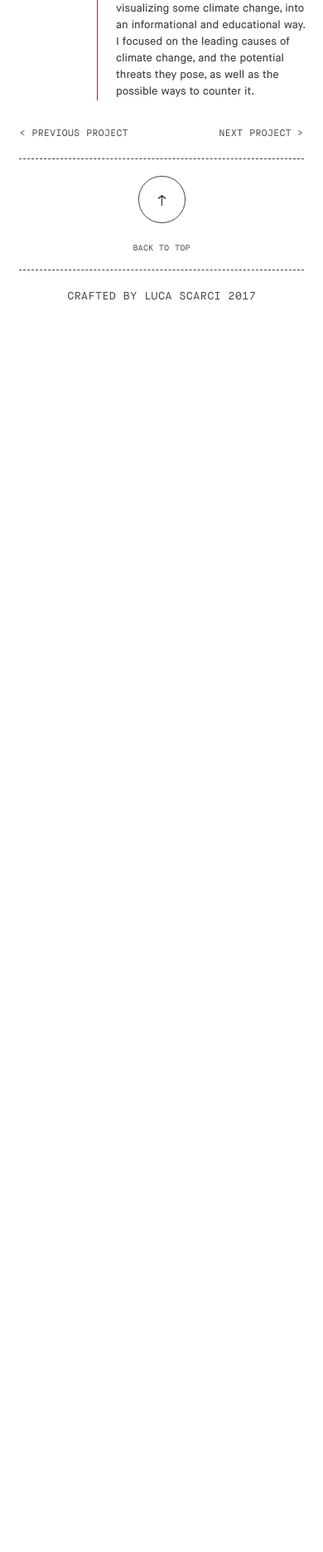
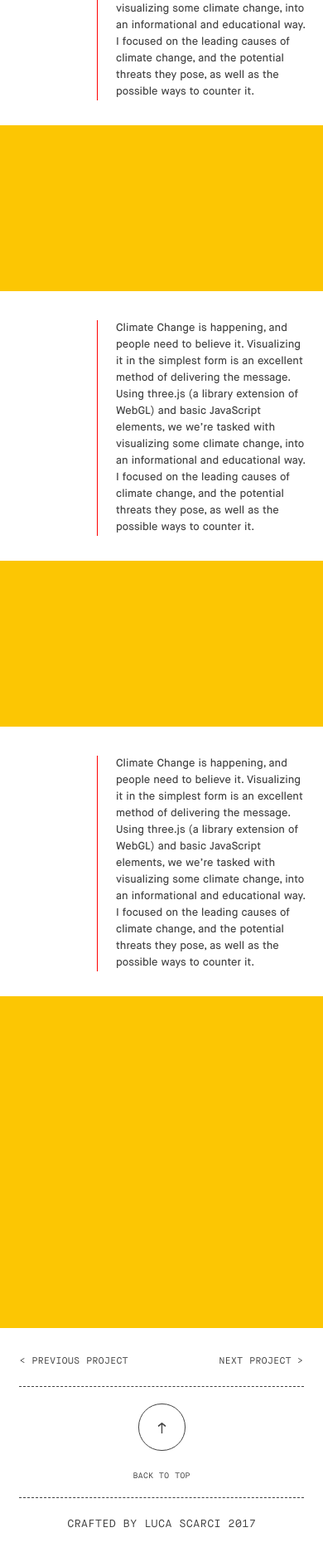
Before and after one commit to lucascarci/gm-porfolio, a PHP site: page /project_beta.php in a window 390 px wide. Shown: the part 1025-2896 px from the top of the page at 83% size. Before the commit the page ends 1387 px from the top, so only its background shows below. Run offline with PHP 8.4, Linux system fonts and the light colour scheme.

Commit message:
Sandbox
Added sand.php to server

```diff
--- a/contact.php
+++ b/contact.php
@@ -19,7 +19,7 @@
             <span id="tooltip-span">This isnt me. Its my camera.</span>
         </a>
         <div class="about__info">
-            <div class="about__title">Headline</div>
+            <div class="about__title">whut</div>
             <div class="about__body">I am currently studying at Sheridan College for a Bachelor in Interaction Design. Over time I have acquired a expansive taste for Design. Having been raised by a Graphic Designer (my father) I was taught right from birth, whether it be a lesson in typography or photography. My interests have spread over both. Although my perception on design does not stop there—Design is limitless. I see it as a tool to problem solve, communicate, connect and but most importantly, constitute change.</div>
 
             <div class="about__body">For me, Design is a world of endless possibilities, where ones imagination is the limit. I enjoy exploring new areas of design and interactive media, and what it has to offer. I am eager to see where it takes me and the opportunities it brings!</div>
--- a/project_beta.php
+++ b/project_beta.php
@@ -47,6 +47,17 @@
 			<div class="project-hero"></div>
 
 			<div class="project__body-copy">Climate Change is happening, and people need to believe it. Visualizing it in the simplest form is an excellent method of delivering the message. Using three.js (a library extension of WebGL) and basic JavaScript elements, we we’re tasked with visualizing some climate change, into an informational and educational way. I focused on the leading causes of climate change, and the potential threats they pose, as well as the possible ways to counter it.</div>
+
+			<div class="project-hero"></div>
+
+			<div class="project__body-copy">Climate Change is happening, and people need to believe it. Visualizing it in the simplest form is an excellent method of delivering the message. Using three.js (a library extension of WebGL) and basic JavaScript elements, we we’re tasked with visualizing some climate change, into an informational and educational way. I focused on the leading causes of climate change, and the potential threats they pose, as well as the possible ways to counter it.</div>
+
+			<div class="project-hero"></div>
+
+			<div class="project__body-copy">Climate Change is happening, and people need to believe it. Visualizing it in the simplest form is an excellent method of delivering the message. Using three.js (a library extension of WebGL) and basic JavaScript elements, we we’re tasked with visualizing some climate change, into an informational and educational way. I focused on the leading causes of climate change, and the potential threats they pose, as well as the possible ways to counter it.</div>
+
+			<div class="project-hero"></div>
+			<div class="project-hero"></div>
 		</div>
 
 
--- a/styles/core.css
+++ b/styles/core.css
@@ -2,11 +2,11 @@
   font-family: "MaisonNeue-Medium", sans-serif;
   color: #404040; }
 
-body, .page__header--description, .page__header--return, .footer, .footer__project, .switch, .sandbox__title, .work, .about__get-in-touch {
+body, .page__header--description, .page__header--return, .footer, .footer__project, .switch, .work, .about__get-in-touch {
   font-family: "MaisonNeue-Mono", sans-serif;
   color: #404040; }
 
-.page-title-cus, .page__header--title, .project-title, .sandbox__sandyList, .about__title {
+.page-title-cus, .page__header--title, .project-title, .about__title {
   font-family: "MaisonNeue-Bold", sans-serif;
   color: #404040; }
 
@@ -294,7 +294,7 @@ body {
     border-left: 1px solid red;
     padding-left: 22px;
     position: relative;
-    margin: 35px 0px 0px 0px; }
+    margin: 35px 0px 30px 0px; }
 
 .project-return {
   width: 100%;
--- a/styles/core.scss
+++ b/styles/core.scss
@@ -503,7 +503,7 @@ body {
 		padding-left: 22px;
 		// background-color: hsl(120,50,80);
 		position: relative;
-		margin: 35px 0px 0px 0px;
+		margin: 35px 0px 30px 0px;
 		// columns:2;
 		// -webkit-columns:2;
 		// column-width:30px;
@@ -656,130 +656,19 @@ body {
 //     d8  dPwwYb  8  "8 8   8 8   b 8b  d8  dPYb
 // `Y88P' dP    Yb 8   8 888P' 888P' `Y88P' dP  Yb
 
-.triangle {
-
-	@include triangle (14px,$fill-blk);
-
-	@media only screen and (max-width: 765px) {
-		@include triangle (10px,$fill-blk);
-	}
-	width: 0;
-	height: 0;
-	display: inline-block;
-	transition:0.2s;
-	cursor: pointer;
-	-webkit-transform-origin: center;
-	transform-origin: center;
-
-	&:hover {
-		border-left-color: $orange;
-		transition: 0.3s;
-		cursor: pointer;
-		// -webkit-transform: rotate(90deg);
-		// transform: rotate(90deg);
-	}
-}
-
 .sandbox {
 	width: 100%;
-	height: 100vh;
-	overflow: auto;
-	float: left;
-
-
-
-	@include e('title') {
-		@extend %mono-family;
-		width: 15vw;
-		text-align: right;
-		margin: 1vw;
-		float: right;
-		bottom: 0px;
-		@media only screen and (max-width: 425px) {
-			display: none;
-		}
-	}
-
-	@include e('box') {
+	height: 100%;
+	margin: 0 auto;
+	text-align: center;
+	@include e('exploration') {
 		width: auto;
-		height: 0;
-		float: left;
-		position: absolute;
-		z-index: 99;
-		background-color:red;
-		-webkit-transition: height 0.78s ease;
-        -moz-transition: height 0.78s ease;
-        transition: height 0.78s ease;
-		overflow: hidden;
-		// pointer-events: none;
-		@media only screen and (max-width: 765px) {
-			margin-left: $v-center-nav;
-		}
-	}
-
-	@include e('sandyList') {
-		margin: 0;
-		padding: 0;
-		list-style: none;
-		@extend %title-family;
-		font-size: 3rem;
-
-		@media only screen and (max-width: 765px) {
-			font-size:2rem;
-			line-height: 2.3rem;
-		}
-
-		line-height: 3.7rem;
-		position: relative;
-
-		@include m ('sandyItem') {
-			margin: 0;
-			padding: 0;
-
-
-			&:hover {
-				color: $orange;
-				border-bottom: 2.5px solid $orange;
-			}
-		}
-	}
-	@include e('section') {
-		width: 100%;
-		height: 20vw;
-		position: relative;
-		margin-bottom: 20px;
-		z-index: 0;
-		float: right;
-		@media only screen and (max-width: 765px) {
-			margin-right: $v-center-nav;
+		margin: 15px;
+		@media only screen and (max-width: 600px) {
 			width: 88%;
-		}
-
-
-
-	}
-	@include e('project') {
-		margin: 1vw;
-		background-color: $yellow;
-		float: right;
-		bottom: 0px;
-
-		@include m('rightHorizontal') {
-			width: 16vw;
-			height: 12vw;
-			min-width: 67px;
-			min-height: 47px;
-
-		}
-		@include m('rightVertical') {
-			width: 12vw;
-			height: 16vw;
-			min-height: 67px;
-			min-width: 47px;
 		}
 	}
 }
-
 
 // Yb        dP .d88b. 888b. 8  dP
 //  Yb  db  dP  8P  Y8 8  .8 8wdP
```
Also changed, not shown: other parts of styles/core.css (+7 -90 lines), sand.php (added, +24 -0 lines), scripts/sandbox.js (added, +18 -0 lines), images/gifs/00.gif (added), images/gifs/01.gif (added), images/gifs/02.gif (added), images/gifs/03.gif (added), images/gifs/04.gif (added), 6 other files.
